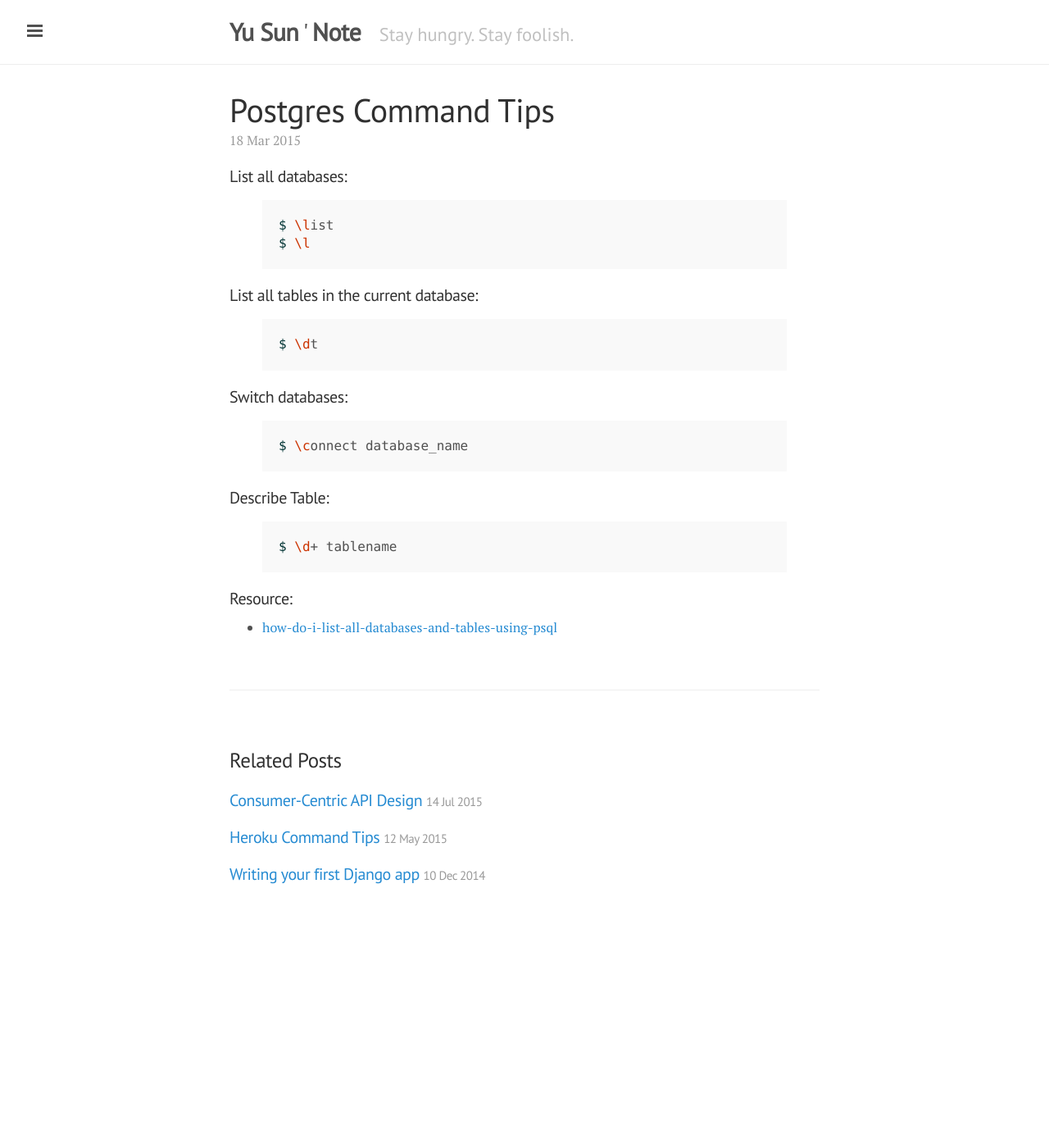
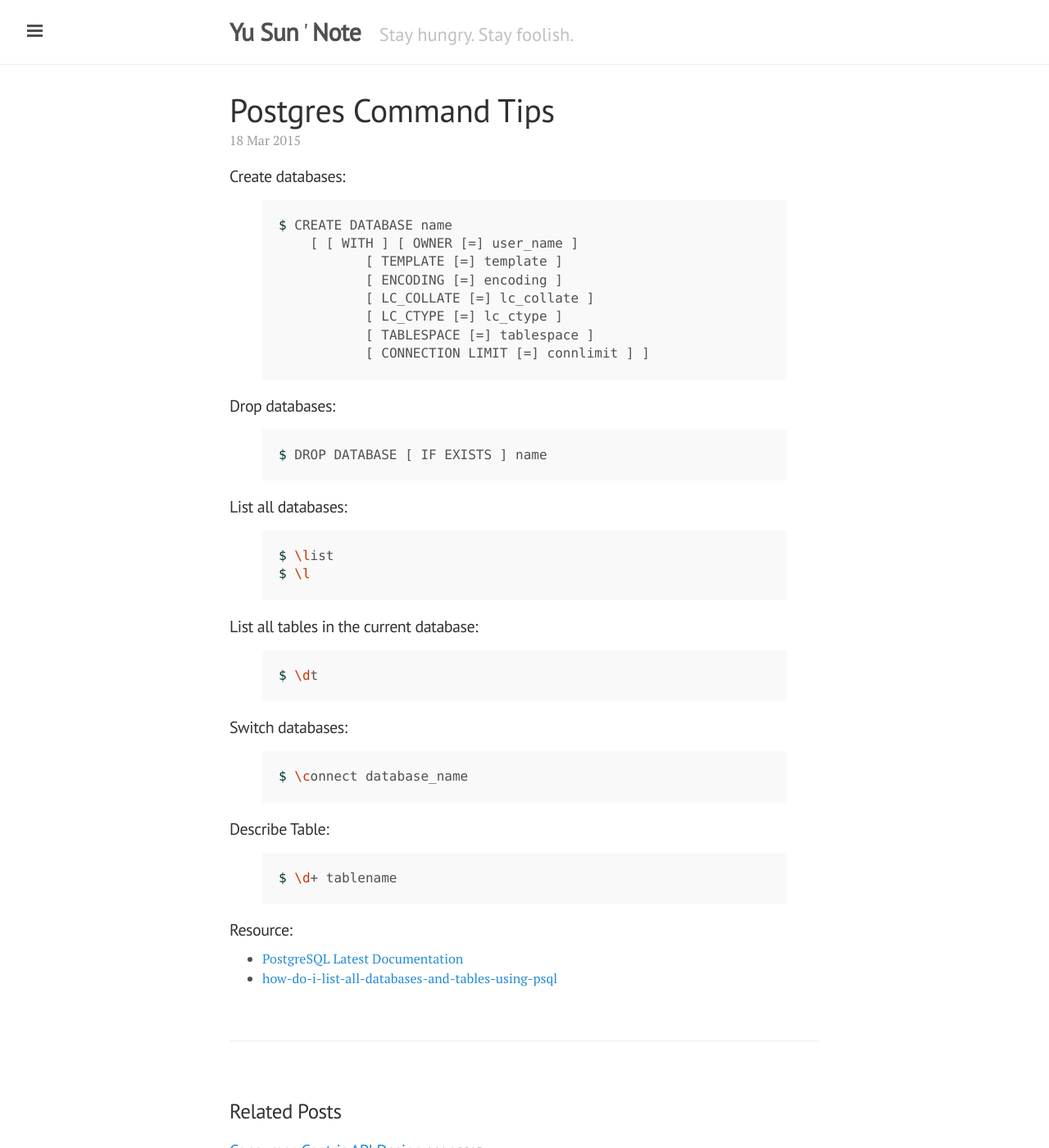
Before and after one commit to usunyu/usunyu.github.io, a Jekyll site: the page built from note/_posts/2015-03-18-psql-tips.markdown, in a window 1280 px wide and 1400 px high. Shown: the whole window at 82% size. Built offline with Jekyll 4.4.1, drawn with Linux system fonts in a browser that asks for light colours; Markdown is read by kramdown in place of the engine named in the settings.

Commit message:
[post][psql] update

```diff
--- a/note/_posts/2015-03-18-psql-tips.markdown
+++ b/note/_posts/2015-03-18-psql-tips.markdown
@@ -2,6 +2,23 @@
 layout: post
 title:  "Postgres Command Tips"
 ---
+#### Create databases:
+{% highlight bash %}
+$ CREATE DATABASE name
+    [ [ WITH ] [ OWNER [=] user_name ]
+           [ TEMPLATE [=] template ]
+           [ ENCODING [=] encoding ]
+           [ LC_COLLATE [=] lc_collate ]
+           [ LC_CTYPE [=] lc_ctype ]
+           [ TABLESPACE [=] tablespace ]
+           [ CONNECTION LIMIT [=] connlimit ] ]
+{% endhighlight %}
+
+#### Drop databases:
+{% highlight bash %}
+$ DROP DATABASE [ IF EXISTS ] name
+{% endhighlight %}
+
 #### List all databases:
 {% highlight bash %}
 $ \list
@@ -24,4 +41,5 @@ $ \d+ tablename
 {% endhighlight %}
 
 #### Resource:
+* [PostgreSQL Latest Documentation](http://www.postgresql.org/docs/current/static/index.html)
 * [how-do-i-list-all-databases-and-tables-using-psql](http://dba.stackexchange.com/questions/1285/how-do-i-list-all-databases-and-tables-using-psql)
```
